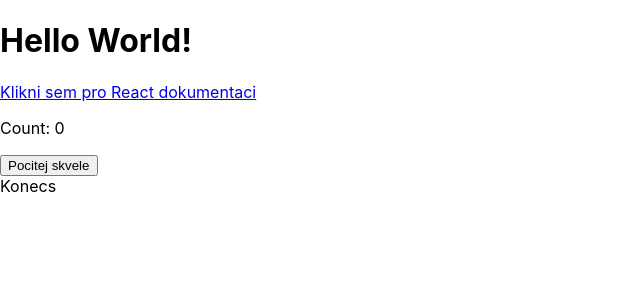
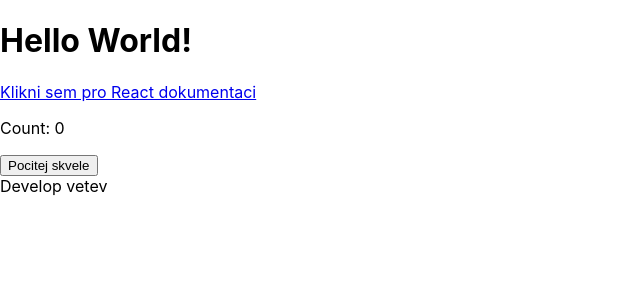
Before and after one commit to kristovanoha/React1, a React (Create React App) app: page / in a window 1280 px wide. Shown: the top 300 px of the page, without its empty margins (0-640 px from the left). Built offline with nearby package versions, Linux system fonts and the light colour scheme.

Commit message:
develop vetev

```diff
--- a/src/components/Counter.js
+++ b/src/components/Counter.js
@@ -9,7 +9,7 @@ function Counter() {
       <button onClick={() => setCount(count + 1)}>Pocitej skvele</button>
       <br>
       </br>
-      Konecs
+      Develop vetev
     </div>
   );
 }
```
